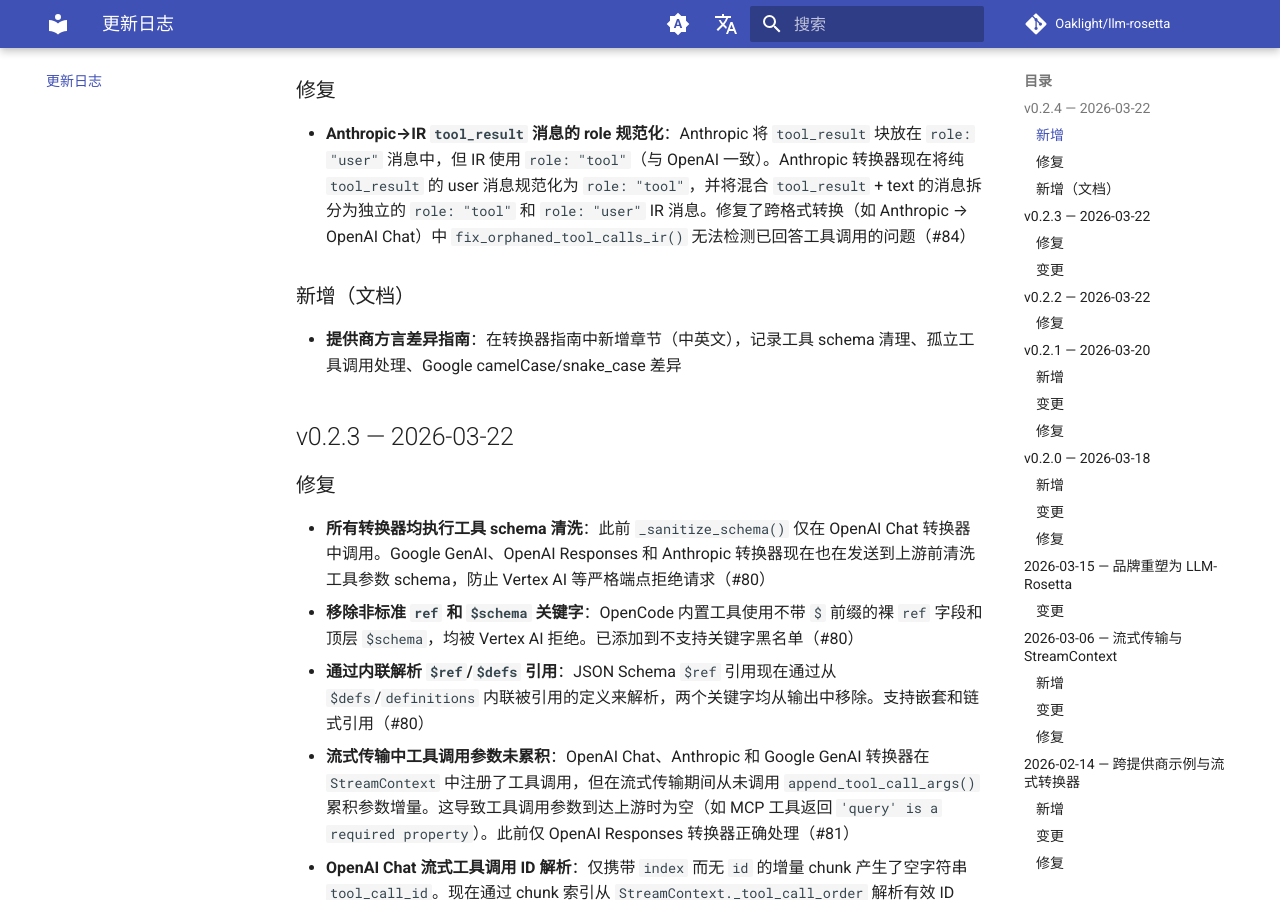
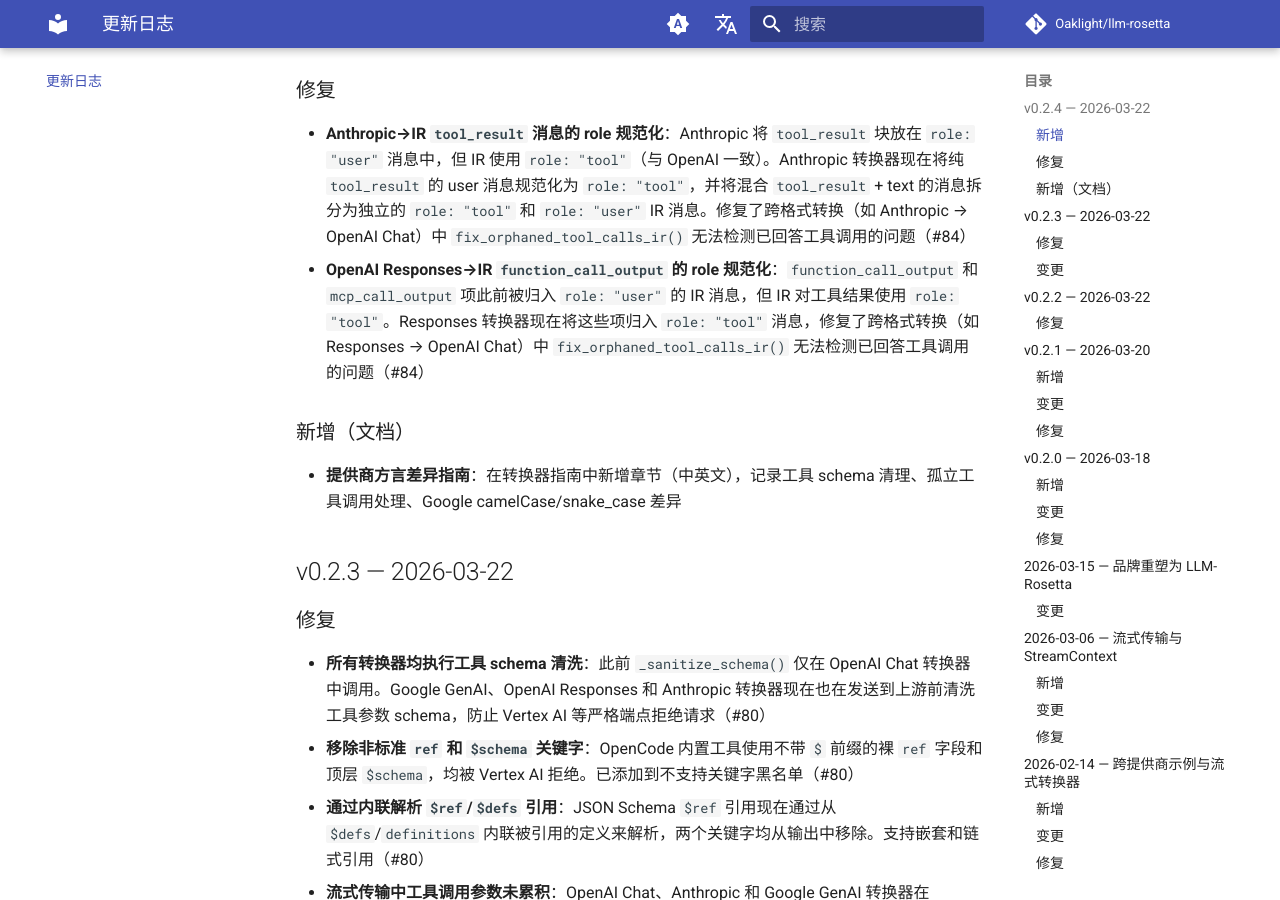
Before and after one commit to Oaklight/llm-rosetta, an MkDocs documentation site: the page built from docs/changelog.md, in a window 1280 px wide and 900 px high, scrolled down 526 px. Built offline with MkDocs 1.6.1 and Material for MkDocs 9.7.7, drawn with Linux system fonts in a browser that asks for light colours; comment, search, counter and statistics services are not loaded.

Commit message:
docs: 添加 Responses role 规范化修复至 v0.2.4 更新日志

```diff
--- a/docs/changelog.md
+++ b/docs/changelog.md
@@ -15,6 +15,7 @@
 ### 修复
 
 - **Anthropic→IR `tool_result` 消息的 role 规范化**：Anthropic 将 `tool_result` 块放在 `role: "user"` 消息中，但 IR 使用 `role: "tool"`（与 OpenAI 一致）。Anthropic 转换器现在将纯 `tool_result` 的 user 消息规范化为 `role: "tool"`，并将混合 `tool_result` + text 的消息拆分为独立的 `role: "tool"` 和 `role: "user"` IR 消息。修复了跨格式转换（如 Anthropic → OpenAI Chat）中 `fix_orphaned_tool_calls_ir()` 无法检测已回答工具调用的问题（#84）
+- **OpenAI Responses→IR `function_call_output` 的 role 规范化**：`function_call_output` 和 `mcp_call_output` 项此前被归入 `role: "user"` 的 IR 消息，但 IR 对工具结果使用 `role: "tool"`。Responses 转换器现在将这些项归入 `role: "tool"` 消息，修复了跨格式转换（如 Responses → OpenAI Chat）中 `fix_orphaned_tool_calls_ir()` 无法检测已回答工具调用的问题（#84）
 
 ### 新增（文档）
 
```
